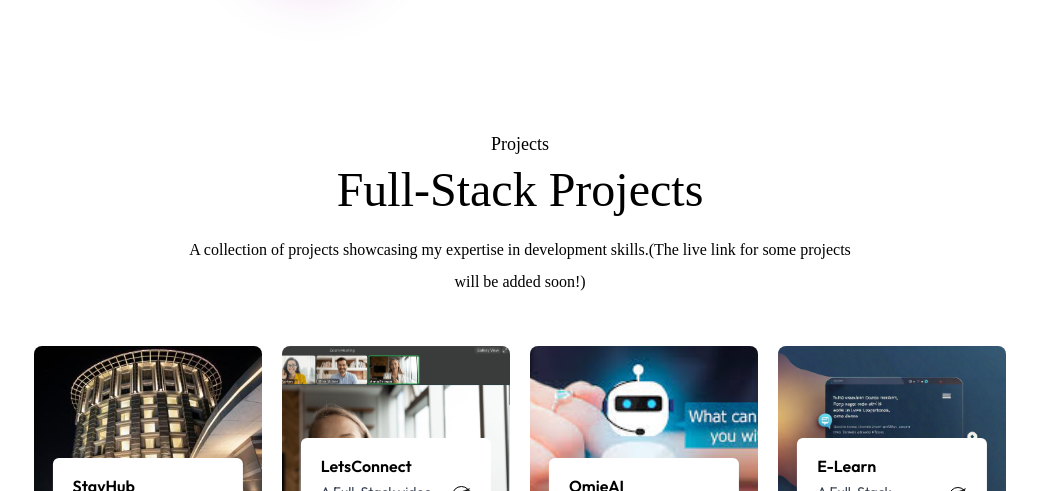
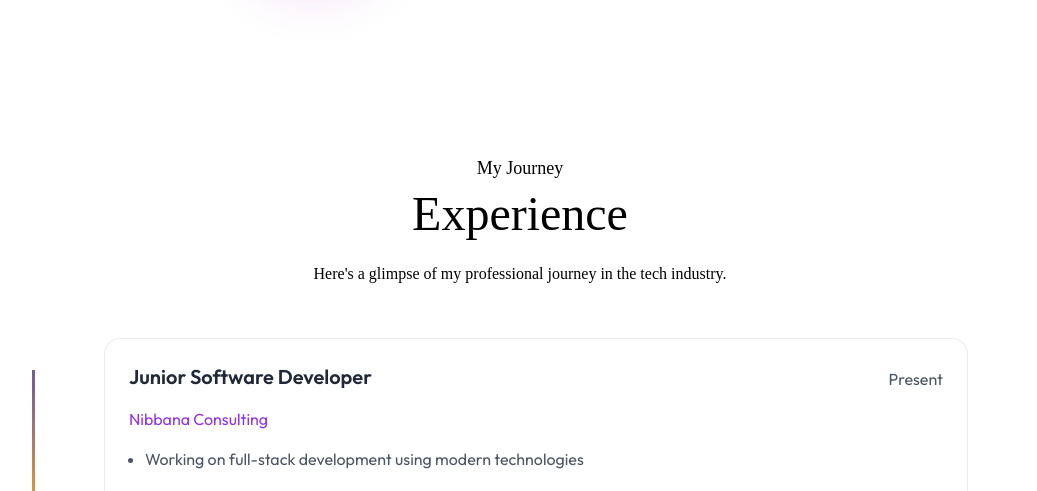
Before and after one commit to OmkarNarayanBhal/omkar-portfolio, a plain HTML site: page index.html in a window 1280 px wide. Shown: the part 1547-2038 px from the top of the page, without its empty margins (120-1157 px from the left). Drawn offline with nearby package versions, Linux system fonts and the light colour scheme; a web font is replaced by a local one.

Commit message:
Update index.html

```diff
--- a/index.html
+++ b/index.html
@@ -60,6 +60,177 @@
             background: #eee;
             transform: rotateY(180deg);
         }
+
+
+
+
+
+/* Experience Card Styles */
+.experience-card {
+    transition: all 0.4s cubic-bezier(0.4, 0, 0.2, 1);
+    border: 1px solid rgba(128, 128, 128, 0.15);
+    border-radius: 16px;
+    overflow: hidden;
+    background: rgba(255, 255, 255, 0.95);
+    backdrop-filter: blur(10px);
+    position: relative;
+    z-index: 1;
+}
+
+.experience-card::before {
+    content: '';
+    position: absolute;
+    inset: 0;
+    background: linear-gradient(
+        45deg,
+        rgba(107, 91, 149, 0.05),
+        rgba(254, 178, 54, 0.05)
+    );
+    z-index: -1;
+    transition: opacity 0.3s ease;
+    opacity: 0;
+}
+
+.experience-card:hover {
+    transform: translateY(-8px) scale(1.02);
+    box-shadow:
+        0 20px 40px rgba(0, 0, 0, 0.1),
+        0 10px 20px rgba(107, 91, 149, 0.1);
+    border-color: rgba(107, 91, 149, 0.3);
+}
+
+.experience-card:hover::before {
+    opacity: 1;
+}
+
+/* Dark mode adjustments */
+.dark .experience-card {
+    background: rgba(30, 30, 30, 0.8);
+    border-color: rgba(255, 255, 255, 0.1);
+}
+
+.dark .experience-card:hover {
+    border-color: rgba(255, 255, 255, 0.2);
+    box-shadow:
+        0 20px 40px rgba(0, 0, 0, 0.3),
+        0 10px 20px rgba(107, 91, 149, 0.2);
+}
+
+/* Timeline Styles */
+.timeline-dot {
+    width: 16px;
+    height: 16px;
+    border-radius: 50%;
+    background: linear-gradient(45deg, #6b5b95, #feb236);
+    box-shadow: 0 0 0 4px rgba(107, 91, 149, 0.1);
+    position: relative;
+    transition: all 0.3s ease;
+}
+
+.timeline-dot::before {
+    content: '';
+    position: absolute;
+    inset: -4px;
+    border-radius: 50%;
+    background: linear-gradient(45deg, #6b5b95, #feb236);
+    opacity: 0;
+    transition: all 0.3s ease;
+}
+
+.experience-card:hover + .timeline-dot::before {
+    opacity: 0.2;
+    animation: pulse 2s infinite;
+}
+
+.timeline-line {
+    width: 3px;
+    background: linear-gradient(to bottom, #6b5b95 0%, #feb236 100%);
+    position: relative;
+    overflow: hidden;
+}
+
+.timeline-line::after {
+    content: '';
+    position: absolute;
+    top: 0;
+    left: 0;
+    right: 0;
+    height: 100%;
+    background: linear-gradient(
+        to bottom,
+        transparent,
+        rgba(254, 178, 54, 0.5),
+        transparent
+    );
+    animation: flow 2s infinite linear;
+    transform: translateY(-100%);
+}
+
+/* Animations */
+@keyframes pulse {
+    0% {
+        transform: scale(1);
+        opacity: 0.2;
+    }
+    50% {
+        transform: scale(1.5);
+        opacity: 0.1;
+    }
+    100% {
+        transform: scale(1);
+        opacity: 0.2;
+    }
+}
+
+@keyframes flow {
+    0% {
+        transform: translateY(-100%);
+    }
+    100% {
+        transform: translateY(100%);
+    }
+}
+
+/* Responsive Adjustments */
+@media (max-width: 640px) {
+    .experience-grid {
+        grid-template-columns: 1fr;
+    }
+
+    .experience-card {
+        margin-left: 1rem;
+        margin-right: 1rem;
+    }
+
+    .timeline-dot {
+        width: 14px;
+        height: 14px;
+    }
+
+    .timeline-line {
+        width: 2px;
+    }
+}
+
+/* Hover Effects for Text Elements */
+.experience-card h3,
+.experience-card h4 {
+    transition: all 0.3s ease;
+}
+
+.experience-card:hover h3 {
+    color: #6b5b95;
+    transform: translateX(4px);
+}
+
+.experience-card:hover h4 {
+    color: #feb236;
+    transform: translateX(4px);
+}
+
+
+
+
     </style>
 </head>
 <body class="overflow-x-hidden font-Outfit leading-8 dark:bg-darkTheme dark:text-white">
@@ -191,6 +362,43 @@
         </div>
     </div>
  </div>
+
+
+
+
+
+ <div id="experience" class="w-full px-[12%] py-16 scroll-mt-20">
+        <h4 class="text-center mb-2 text-lg font-Ovo">My Journey</h4>
+        <h2 class="text-center text-5xl font-Ovo">Experience</h2>
+        <p class="text-center max-w-2xl mx-auto mt-5 mb-12 font-Ovo">Here's a glimpse of my professional journey in the tech industry.</p>
+
+        <div class="relative max-w-4xl mx-auto">
+            <!-- Experience Timeline -->
+            <div class="space-y-8">
+                <!-- Experience Item -->
+                <div class="experience-card p-6 bg-white dark:bg-darkHover/30 relative ml-6 sm:ml-8">
+                    <div class="absolute left-[-2.5rem] sm:left-[-3rem] top-8 flex items-center">
+                        <div class="timeline-dot"></div>
+                    </div>
+                    <div class="flex flex-col sm:flex-row justify-between mb-2">
+                        <h3 class="text-xl font-semibold text-gray-800 dark:text-white">Junior Software Developer</h3>
+                        <span class="text-gray-600 dark:text-gray-300">Present</span>
+                    </div>
+                    <h4 class="text-purple-600 dark:text-purple-400 mb-2">Nibbana Consulting</h4>
+                    <ul class="text-gray-600 dark:text-gray-300 space-y-2 list-disc pl-4">
+                        <li>Working on full-stack development using modern technologies</li>
+                        <li>Collaborating with team members to develop and maintain web applications</li>
+                        <li>Contributing to code reviews and implementing best practices</li>
+                    </ul>
+                </div>
+            </div>
+
+            <!-- Timeline Line -->
+            <div class="timeline-line absolute left-[-2rem] sm:left-[-2.5rem] top-8 bottom-8"></div>
+        </div>
+    </div>
+
+
 
  <!-- ----------- services ---------
   <div id="services" class="w-full px-[12%] py-10 scroll-mt-20">
```
